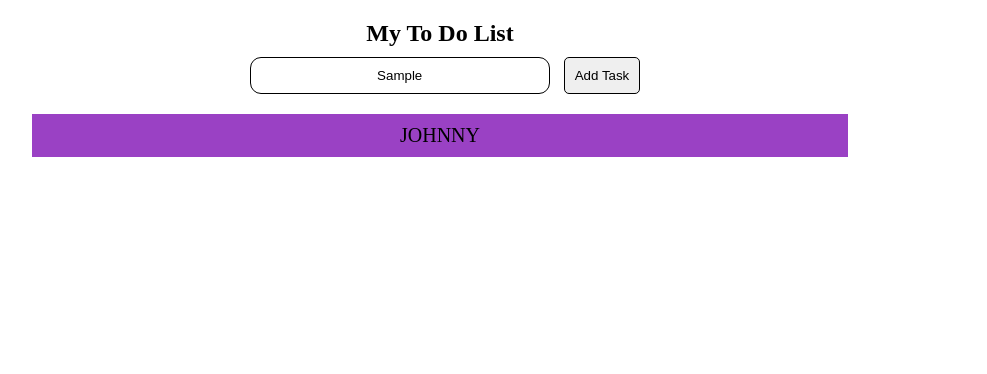
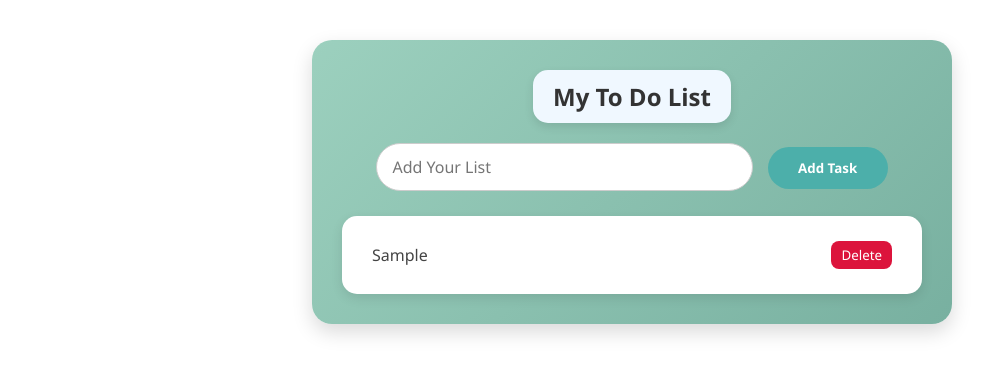
Before and after one commit to Aldessoukii/To-DO-List, a plain HTML site: page index.html in a window 1280 px wide. Both pictures are taken after typing "Sample" into the empty fields and a click on the button "Add Task". Shown: the whole page, without its empty margins (8-995 px from the left). Drawn offline with Linux system fonts and the light colour scheme.

Commit message:
edit the script and css

```diff
--- a/index.html
+++ b/index.html
@@ -8,16 +8,17 @@
 </head>
 <body>
 
-    <div class="todo-container">
-     <h2>My To Do List </h2>
-     <div class="input-section">
-      <input type="text" placeholder="add your task" id="taskInput">
-      <button id="addbtn"> Add Task</button>
-     </div>
-     <ul id="taskList">
-        <li>JOHNNY</li>
-     </ul>
+    <div class="maincon">
+        <h2 id="h2des">My To Do List</h2>
+        <div>
+            <input id="inputlist" type="text" placeholder="Add Your List">
+            <button id="addbtn">Add Task</button>
+        </div>
+
+        <ul id="ullist">
+        </ul>
     </div>
-    <script src="main.js"></script>
+
+<script src="main.js"></script>
 </body>
 </html>
--- a/main.js
+++ b/main.js
@@ -1,3 +1,25 @@
-let taskInput = document.querySelector('#taskInput');
-let addBtn = document.querySelector('#addbtn');
-let taskList = document.querySelector('#taskList');
+let addBtn = document.getElementById("addbtn");
+let input = document.getElementById("inputlist");
+let ul = document.getElementById("ullist");
+addBtn.addEventListener("click", function () {
+  let task = input.value.trim();
+  if (task === "") {
+    alert("Please enter a task!");
+    return;
+  }
+  let li = document.createElement("li");
+  li.textContent = task;
+
+  let delBtn = document.createElement("button");
+  delBtn.textContent = "Delete";
+  delBtn.addEventListener("click", function () {
+    li.remove();
+  });
+
+  li.appendChild(delBtn);
+
+  ul.appendChild(li);
+
+  input.value = "";
+});
+p;
--- a/style.css
+++ b/style.css
@@ -1,43 +1,103 @@
-*{
-    margin: 0;
-    padding: 0;
-    box-sizing: border-box;
-    text-align: center;
-    justify-content: center;
+* {
+  margin: 0;
+  padding: 0;
+  box-sizing: border-box;
+  font-family: "Segoe UI", Arial, sans-serif;
+}
+
+.maincon {
+  background: linear-gradient(135deg, #9cd0be, #78b0a0);
+  border-radius: 20px;
+  width: 50%;
+  margin: 40px auto;
+  padding: 30px;
+  text-align: center;
+  box-shadow: 0 8px 20px rgba(0, 0, 0, 0.15);
+  transition: 0.3s;
+}
+.maincon:hover {
+  transform: translateY(-5px);
+}
+
+#h2des {
+  background-color: #f0f8ff;
+  border-radius: 15px;
+  padding: 10px 20px;
+  display: inline-block;
+  text-transform: capitalize;
+  font-size: 24px;
+  color: #333;
+  margin-bottom: 20px;
+  box-shadow: 0 4px 10px rgba(0, 0, 0, 0.1);
+}
+
+#inputlist {
+  width: 65%;
+  padding: 12px 15px;
+  border-radius: 25px;
+  border: 1px solid #ccc;
+  outline: none;
+  font-size: 16px;
+  margin-right: 10px;
+  transition: 0.3s;
+}
+#inputlist:focus {
+  border-color: #4cafaa;
+  box-shadow: 0 0 8px rgba(76, 175, 170, 0.3);
+}
+
+#addbtn {
+  width: 120px;
+  padding: 12px;
+  border-radius: 25px;
+  border: none;
+  background: #4cafaa;
+  color: #fff;
+  font-weight: bold;
+  cursor: pointer;
+  transition: 0.3s;
+}
+#addbtn:hover {
+  background: #3a9a8a;
+  transform: scale(1.05);
+}
+
+#ullist {
+  background: #fff;
+  border-radius: 15px;
+  list-style: none;
+  text-transform: capitalize;
+  max-width: 600px;
+  margin: 25px auto 0;
+  padding: 15px;
+  text-align: center;
+  box-shadow: 0 4px 12px rgba(0, 0, 0, 0.1);
+}
+
+#ullist li {
+  padding: 10px 15px;
+  border-bottom: 1px solid #eee;
+  font-size: 16px;
+  color: #444;
+  display: flex;
+  justify-content: space-between;
+  align-items: center;
+  ju
 
 }
-.todo-container{
-    padding: 20px;
-    border-radius: 15px;
-    width: 70%;
-
-}
-#taskInput{
-    padding: 10px;
-    width: 300px;
-    border: 1px solid;
-    border-radius: 11px;
-    margin: 10px;
-
-}
-#addbtn{
-    padding: 10px;
-    border-radius: 5px;
-    border: 1px solid;
-
-}
-#taskList{
-    cursor: pointer;
-    list-style: none;
-    font-size: 20px;
-    text-transform: capitalize;
-    margin: 10px 20px ;
-    background-color: rgb(154, 65, 196);
-    padding: 10px;
-
+#ullist li:last-child {
+  border-bottom: none;
 }
 
-.comp{
-    color: gray;
-    text-decoration: line-through;
+#ullist li button {
+  background: crimson;
+  color: white;
+  border: none;
+  border-radius: 8px;
+  padding: 5px 10px;
+  cursor: pointer;
+  transition: 0.3s;
 }
+#ullist li button:hover {
+  background: darkred;
+}
```
